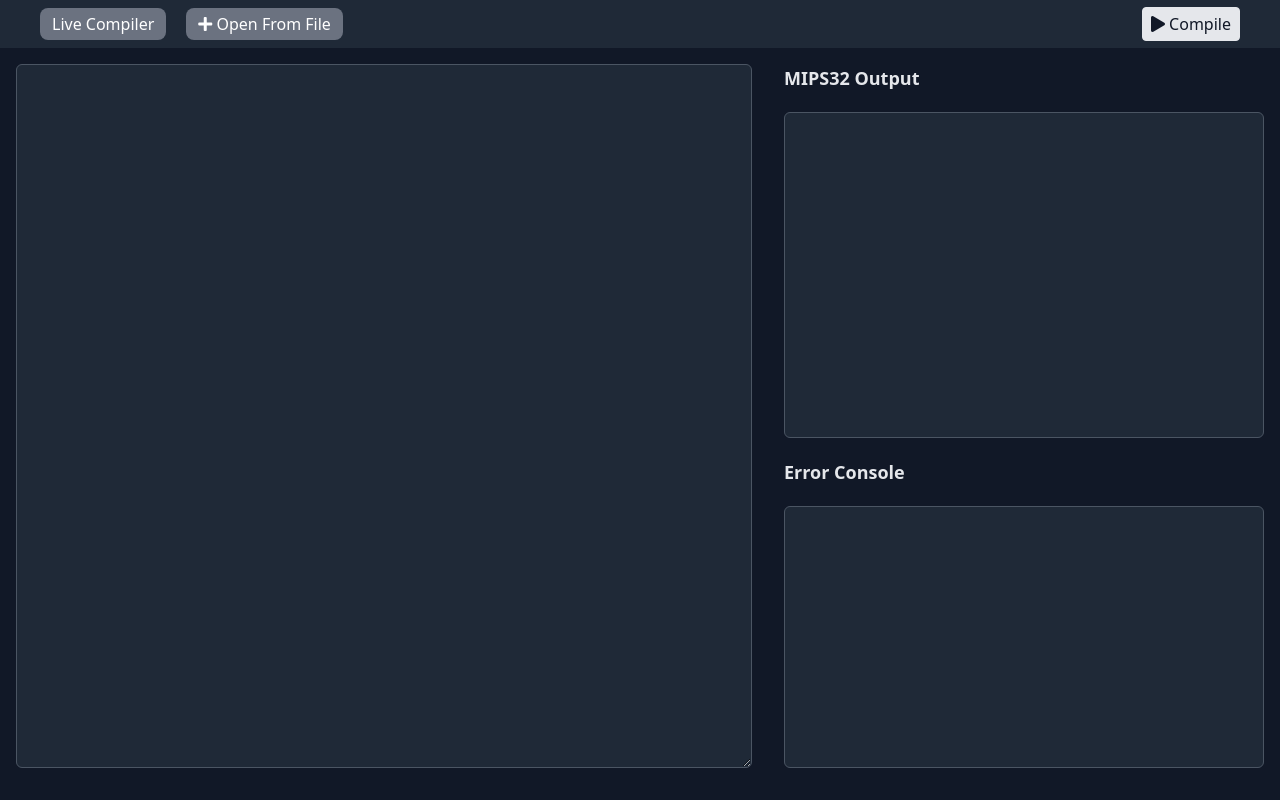
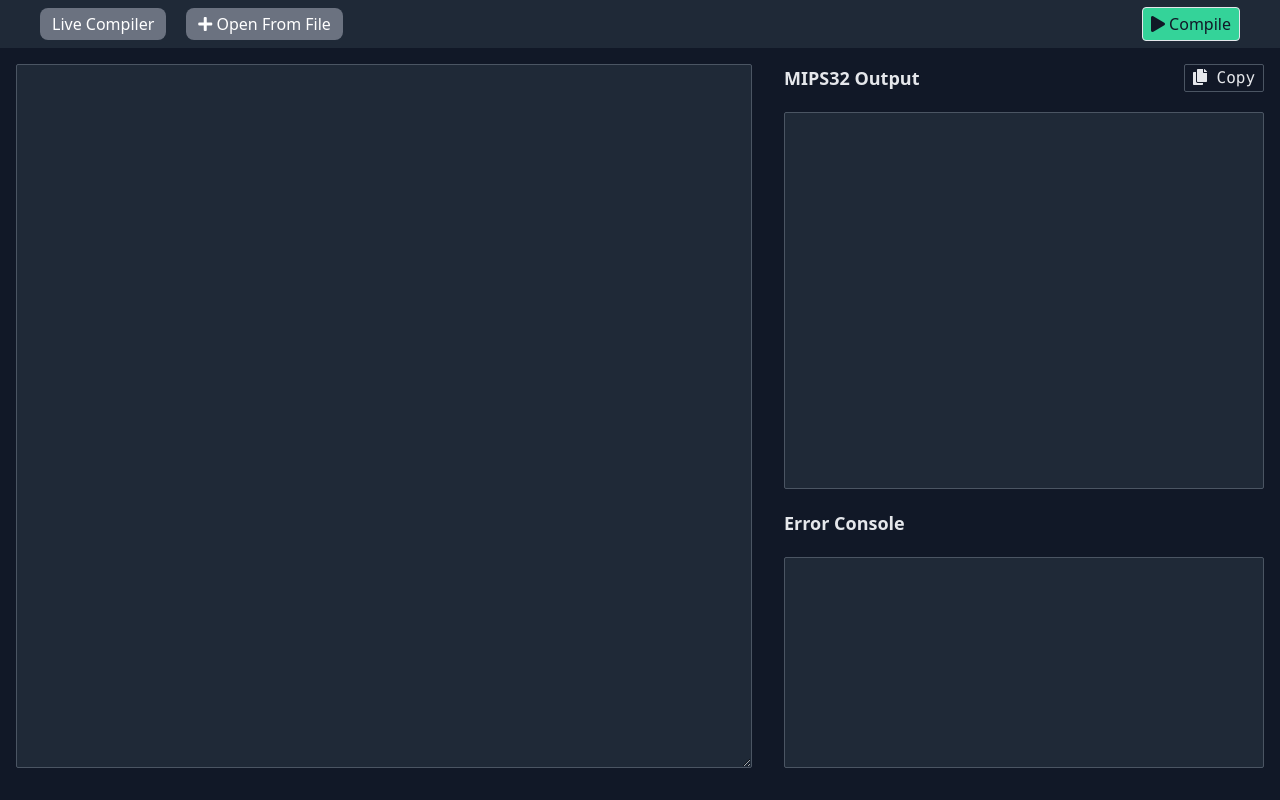
Before and after one commit to sami-bre/dart_to_mips32_compiler, a website: page src/ui/index.html in a window 1280 px wide. Drawn offline with nearby package versions, Linux system fonts and the light colour scheme.

Commit message:
added some new changes

```diff
--- a/src/ui/index.html
+++ b/src/ui/index.html
@@ -19,7 +19,7 @@
         height: 88vh !important;
       }
       #output-area {
-        height: 55vh !important;
+        height: 80vh !important;
       }
       #console-area {
         height: 44vh !important;
@@ -43,22 +43,21 @@
         <div class="flex flex-row h-1/6 flex items-center bg-gray-800 py-2">
           <div
             id="tab-container"
-            class="bg-gray-800 text-gray-200 px-4 flex items-center"
-          >
+            class="bg-gray-800 text-gray-200 px-4 flex items-center">
             <!-- <button class="text-white bg-gray-500 rounded-l-lg px-3 py-1 mr-1 hover:bg-gray-400">index.html</button>
           <button class="text-gray-300 bg-gray-700 px-3 py-1 mr-1 hover:bg-gray-400">app.js</button> -->
           </div>
           <button
             id="add-file"
-            class="text-white bg-gray-500 rounded-lg py-1 px-3 hover:bg-gray-400"
-          >
+            class="text-white bg-gray-500 rounded-lg py-1 px-3
+            hover:bg-gray-400">
             <i class="fas fa-plus" aria-hidden="true"></i> Open From File
           </button>
         </div>
         <div class="flex items-center">
           <button id="compile-btn"
-            class="text-gray-900 mr-4 border rounded bg-gray-200 px-2 py-1 hover:bg-gray-800 hover:text-gray-200 focus:border-black"
-          >
+            class="text-gray-900 mr-4 border rounded bg-green-400 px-2 py-1
+            hover:bg-green-800 hover:text-gray-200 focus:border-black">
             <i class="fas fa-play"></i> Compile
           </button>
         </div>
@@ -72,25 +71,29 @@
         <div id="edit-area-container" class="flex-1 p-4 w-3/5">
           <textarea
             id="edit-area"
-            class="border w-full text-white border-gray-600 bg-gray-800 rounded-md p-2 h-full"
-          ></textarea>
+            class="border w-full font-mono text-white border-gray-600
+            bg-gray-800 rounded-sm p-2 h-full"></textarea>
         </div>
         <!-- Output and console panel -->
         <div id="side-container"
-          class="w-2/5 bg-gray-900 text-gray-200 p-4 flex flex-col gap-5 h-full"
-        >
-            <h3 class="text-lg font-bold">MIPS32 Output</h3>
+          class="w-2/5 bg-gray-900 text-gray-200 p-4 flex flex-col gap-5 h-full">
+          <div class="flex flex-row">
+            <h3 class="text-lg font-bold w-5/6">MIPS32 Output</h3>
+            <button id="copy-btn" class="font-mono w-1/6 border border-gray-600 rounded-sm hover:bg-gray-800">
+            <i class="fas fa-copy" aria-hidden="true"></i> Copy
+          </button>
+          </div>
           <textarea
             id="output-area"
-              class="border w-full text-white border-gray-600 bg-gray-800 rounded-md p-2 h-2/5 resize-none"
-              disabled
-            ></textarea>
+            class="font-mono border w-full text-white border-gray-600 bg-gray-800
+            rounded-sm p-2 h-2/5 resize-none"
+            disabled></textarea>
           <h3 class="text-lg font-bold">Error Console</h3>
           <textarea
             id="console-area"
-              class="border w-full text-white border-gray-600 bg-gray-800 rounded-md p-2 h-2/5 resize-none""
-              disabled
-            ></textarea>
+            class="border w-full text-white border-gray-600 bg-gray-800
+            rounded-sm p-2 h-2/5 resize-none""
+            disabled></textarea>
         </div>
       </div>
     </div>
--- a/src/ui/renderer.js
+++ b/src/ui/renderer.js
@@ -22,7 +22,7 @@ let outputArea = document.getElementById("output-area");
 // the error console
 let errorConsole = document.getElementById("console-area")
 
-console.log({outputArea, errorConsole,})
+console.log({ outputArea, errorConsole, })
 
 let fileInput = document.createElement("input");
 fileInput.type = "file";
@@ -60,7 +60,7 @@ function switchFile(index) {
     console.log(openFiles[index].content)
     // add a new tab, select it, and render all the other tabs as unselected
     tabContainer.innerHTML = ""
-    for(let i=0; i<openFiles.length; i++) {
+    for (let i = 0; i < openFiles.length; i++) {
         tabContainer.innerHTML += i == index
             ? `<button class="text-white bg-gray-500 rounded-lg px-3 py-1 mr-1 hover:bg-gray-400" onclick="switchFile(${i})">${openFiles[i].name}</button>`
             : `<button class="text-gray-300 bg-gray-700 px-3 py-1 mr-1 hover:bg-gray-400" onclick="switchFile(${i})">${openFiles[i].name}</button>`
@@ -86,6 +86,18 @@ function compileCurrentFile() {
     }
 
 }
+
+let copyBtn = document.querySelector("#copy-btn");
+
+copyBtn.addEventListener("click", () => {
+    navigator.clipboard.writeText(outputArea.value)
+        .then(() => {
+            console.log("Text copied to clipboard");
+        })
+        .catch((err) => {
+            console.error("Error copying text: ", err);
+        });
+});
 
 /*********************************** THE PRE-PROCESSOR *************************************** */
 
```
Lines whose indentation alone changed are shown as unchanged.
